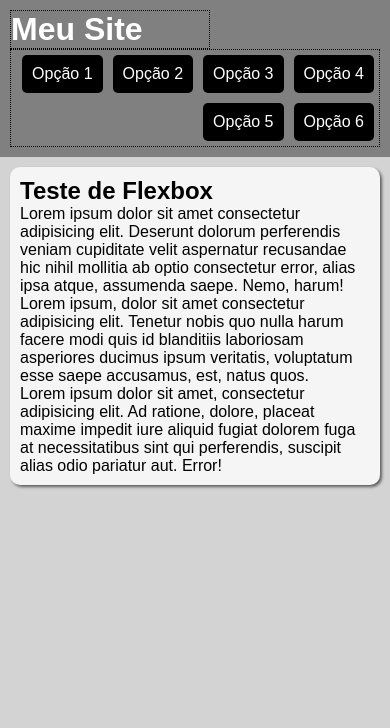
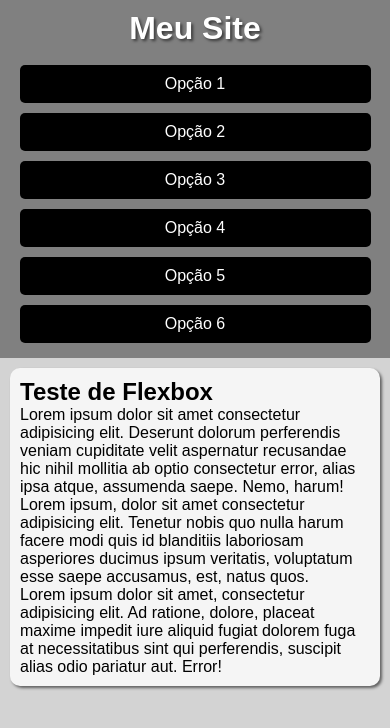
Before and after one commit to albertiF-dev/html-css, a plain HTML site: page exercicios/ex027/flex013 - menu flexbox/index.html in a window 390 px wide. Drawn offline with Linux system fonts and the light colour scheme.

Commit message:
Menu flexbox com media query

```diff
--- a/exercicios/ex027/flex013 - menu flexbox/index.html
+++ b/exercicios/ex027/flex013 - menu flexbox/index.html
@@ -5,6 +5,7 @@
     <meta name="viewport" content="width=device-width, initial-scale=1.0">
     <title>Menu FlexBox</title>
     <link rel="stylesheet" href="style.css">
+    <link rel="stylesheet" href="mobile.css" media="(max-width: 600px)">
 </head>
 <body>
     <header>
--- /dev/null
+++ b/exercicios/ex027/flex013 - menu flexbox/mobile.css
@@ -0,0 +1,13 @@
+@charset "UTF-8";
+
+header, header > nav {
+    flex-flow: column nowrap;
+}
+
+header > h1 {
+    flex-basis: 50px;
+}
+
+header > nav > a {
+    width: 90vw;
+}
--- a/exercicios/ex027/flex013 - menu flexbox/style.css
+++ b/exercicios/ex027/flex013 - menu flexbox/style.css
@@ -26,12 +26,13 @@ header {
 }
 
 header > h1 {
-    border: 1px dotted black;
+    /* border: 1px dotted black; */
     flex: 0 0 200px;
+    text-shadow: 2px 2px 3px rgba(0, 0, 0, 0.550);
 }
 
 header > nav {
-    border: 1px dotted black;
+    /* border: 1px dotted black; */
 
     display: flex;
     flex-flow: row wrap;
```
